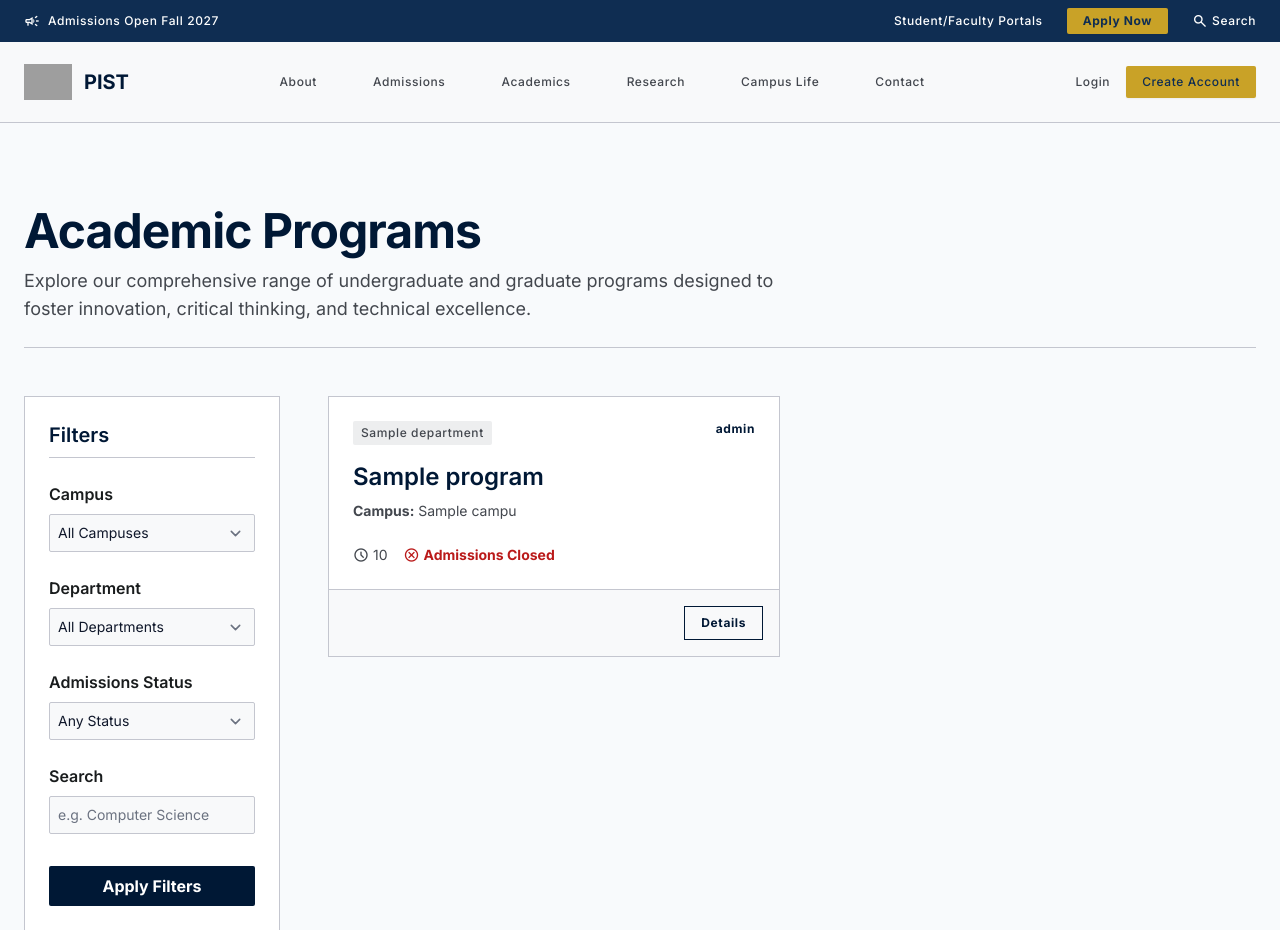
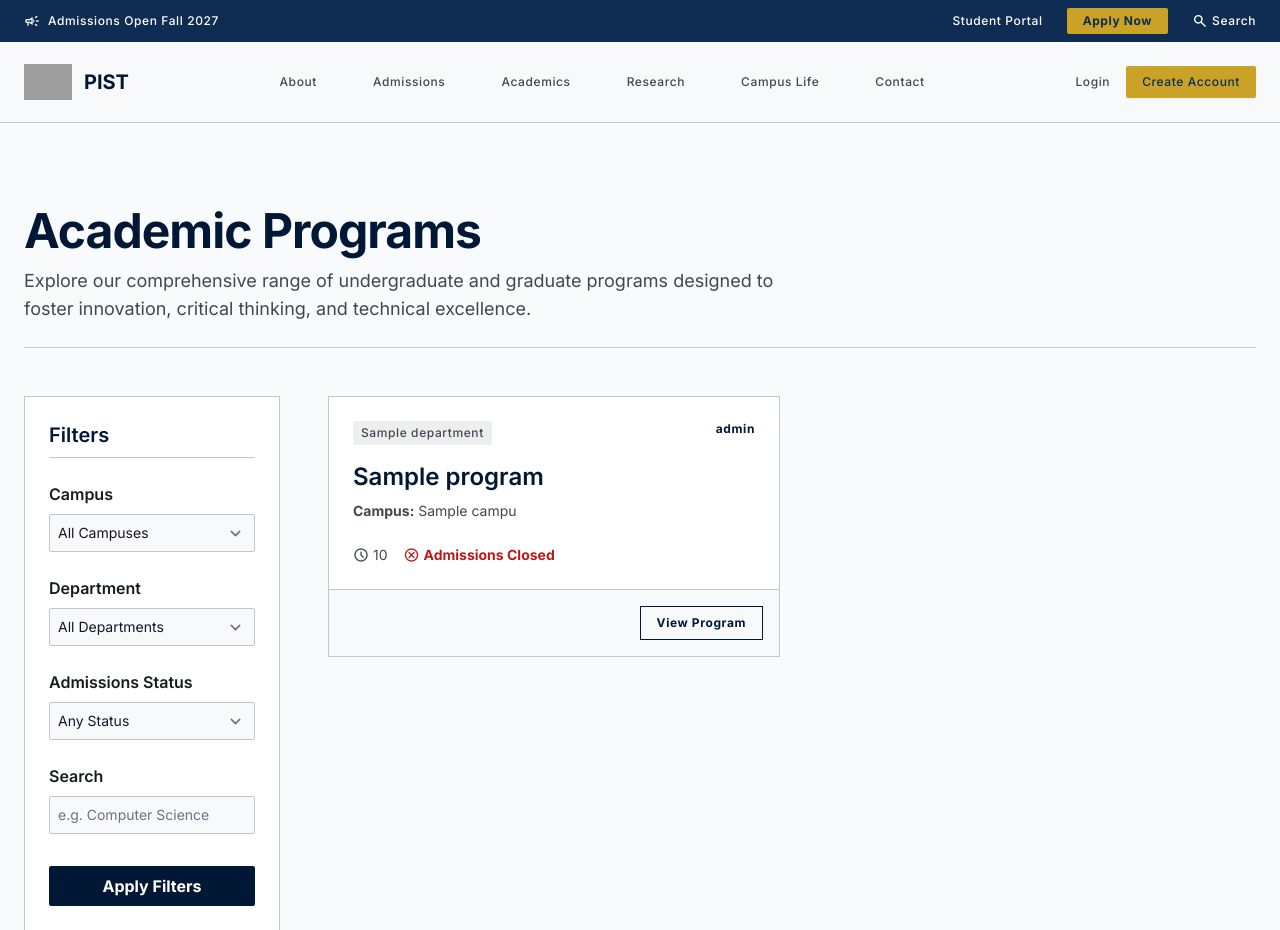
Before and after one commit to hassraza/Pakistan-Institute-of-Science-and-Technology-PIST-, a Django app: template backend/admissions/templates/admissions/programs.html in a window 1280 px wide. Shown: the top 930 px of the page. Run offline with Django 5.2, Linux system fonts and the light colour scheme; the template is opened without the code that fills it: most values are stand-ins (such as "Sample title", 1, 10 or a date in 2020); some libraries are stand-ins or nearby versions; grey boxes are pictures that could not be loaded.

```diff
--- a/backend/admissions/templates/admissions/home.html
+++ b/backend/admissions/templates/admissions/home.html
@@ -17,7 +17,7 @@
                         Build the knowledge that moves Pakistan forward.
                     </h1>
 <p class="font-body-lg text-body-lg text-white/90 max-w-2xl leading-relaxed">
-                        Discover a multi-campus academic community dedicated to excellence in science, technology, engineering, healthcare, management, and social sciences.
+                        Top 5 Tech University in Pakistan. Discover a multi-campus academic community dedicated to excellence in science, technology, engineering, healthcare, management, and social sciences.
                     </p>
 <div class="flex flex-wrap gap-4 mt-4">
 <a class="gold-cta px-8 py-4 rounded-sm font-title-md text-title-md shadow-lg hover:brightness-110 transition-all" href="{% url 'admissions:programs' %}">Explore Programs</a>
@@ -108,7 +108,7 @@
   <div class="max-w-container-max mx-auto px-gutter">
     <div class="flex justify-between items-end mb-10">
       <div>
-        <span class="text-secondary font-bold tracking-widest text-[12px] uppercase">Admissions Open — Fall 2026</span>
+        <span class="text-secondary font-bold tracking-widest text-[12px] uppercase">Admissions Open - Fall 2026</span>
         <h2 class="text-3xl font-bold text-primary mt-2">Featured Programs</h2>
       </div>
       <a class="hidden md:block text-secondary font-bold hover:underline flex items-center gap-1" href="{% url 'admissions:programs' %}">Browse All Programs <span class="material-symbols-outlined text-[18px]">arrow_forward</span></a>
--- a/backend/admissions/templates/admissions/programs.html
+++ b/backend/admissions/templates/admissions/programs.html
@@ -92,9 +92,13 @@
               </div>
             </div>
             <div class="bg-surface border-t border-outline-variant p-sm flex flex-col sm:flex-row justify-end gap-sm rounded-b-DEFAULT">
-               <a href="{% url 'admissions:program_detail' program.slug %}" class="text-center text-primary font-label-md text-label-md font-bold px-sm py-xs border border-primary rounded-DEFAULT hover:bg-surface-container-low transition-colors">Details</a>
+               <a href="{% url 'admissions:program_detail' program.slug %}" class="text-center text-primary font-label-md text-label-md font-bold px-sm py-xs border border-primary rounded-DEFAULT hover:bg-surface-container-low transition-colors">View Program</a>
                {% if program.admissions_open %}
-                 <a href="{% url 'students:dashboard' %}" class="text-center bg-tertiary-container text-primary font-label-md text-label-md font-bold px-sm py-xs rounded-DEFAULT hover:bg-tertiary-fixed transition-colors">Apply Now</a>
+                 {% if user.is_authenticated and user.student_profile %}
+                   <a href="{% url 'students:apply_program' program.slug %}" class="text-center bg-tertiary-container text-primary font-label-md text-label-md font-bold px-sm py-xs rounded-DEFAULT hover:bg-tertiary-fixed transition-colors">Apply Now</a>
+                 {% else %}
+                   <a href="{% url 'students:login' %}?next={% url 'students:apply_program' program.slug %}" class="text-center bg-tertiary-container text-primary font-label-md text-label-md font-bold px-sm py-xs rounded-DEFAULT hover:bg-tertiary-fixed transition-colors">Login to Apply</a>
+                 {% endif %}
                {% endif %}
             </div>
           </div>
--- a/backend/students/templates/students/application_review.html
+++ b/backend/students/templates/students/application_review.html
@@ -6,8 +6,8 @@
 
         <div class="mb-8 border-b border-outline-variant pb-6 text-center">
             <span class="material-symbols-outlined text-primary text-[48px] mb-4">fact_check</span>
-            <span class="font-label-md text-label-md text-secondary tracking-widest uppercase mb-1 block">Review Before Submitting</span>
-            <h1 class="font-headline-md text-headline-md text-primary tracking-tight">Check Your Application</h1>
+            <span class="font-label-md text-label-md text-secondary tracking-widest uppercase mb-1 block">Review before submitting</span>
+            <h1 class="font-headline-md text-headline-md text-primary tracking-tight">Check your application</h1>
         </div>
 
         <div class="bg-surface-container-lowest border border-outline-variant rounded-md shadow-sm p-6 md:p-8 mb-8">
--- a/backend/students/templates/students/base_student.html
+++ b/backend/students/templates/students/base_student.html
@@ -134,7 +134,7 @@
         <div class="flex items-center gap-md">
             <a href="{% url 'admissions:home' %}" class="hidden sm:flex items-center gap-1 text-on-primary/80 hover:text-on-primary font-label-md text-label-md uppercase tracking-wider transition-colors">
                 <span class="material-symbols-outlined text-[18px]">public</span>
-                Main Website
+                Back to PIST Website
             </a>
             <div class="w-px h-6 bg-on-primary/20 hidden sm:block"></div>
             {% if user.is_authenticated %}
--- a/backend/students/templates/students/dashboard.html
+++ b/backend/students/templates/students/dashboard.html
@@ -37,7 +37,7 @@
             <div class="flex justify-between items-end mb-6">
                 <div>
                     <span class="font-label-md text-label-md text-secondary tracking-widest uppercase block mb-1">Your Journey</span>
-                    <h2 class="font-title-lg text-title-lg text-primary">Application Progress</h2>
+                    <h2 class="font-title-lg text-title-lg text-primary">Application progress</h2>
                 </div>
                 <span class="font-body-sm text-body-sm text-on-surface-variant font-bold">{{ onboarding_progress|length }} steps</span>
             </div>
@@ -82,7 +82,7 @@
 
             <div class="bg-white border border-outline-variant rounded-md shadow-sm p-6 flex flex-col h-[140px]">
                 <span class="font-label-md text-label-md text-on-surface-variant uppercase tracking-wider block mb-2">Academic Documents</span>
-                <strong class="block font-display-sm text-[32px] font-bold text-primary leading-none mb-auto">{{ uploaded_document_count }} <span class="text-xl text-outline font-normal">/ {{ document_type_count }}</span></strong>
+                <strong class="block font-display-sm text-[32px] font-bold text-primary leading-none mb-auto">{{ uploaded_document_count }} / {{ document_type_count }}</strong>
                 <a class="font-label-md text-label-md text-primary font-bold hover:text-secondary transition-colors uppercase tracking-wider" href="{% url 'students:documents' %}">Manage Documents <span class="material-symbols-outlined text-[12px] align-middle">arrow_forward</span></a>
             </div>
 
@@ -157,7 +157,7 @@
             <a href="{% url 'admissions:programs' %}" class="bg-white border-l-4 border-l-primary border-y border-r border-outline-variant p-4 rounded-md shadow-sm hover:shadow-md transition-shadow group flex items-start gap-3">
                 <span class="material-symbols-outlined text-outline group-hover:text-primary transition-colors mt-0.5">school</span>
                 <div>
-                    <strong class="block font-title-md text-title-md text-primary mb-1">Register for a Program</strong>
+                    <strong class="block font-title-md text-title-md text-primary mb-1">Register for a program</strong>
                     <span class="font-body-sm text-body-sm text-on-surface-variant">Explore available programs and submit an application.</span>
                 </div>
             </a>
--- a/backend/students/templates/students/profile.html
+++ b/backend/students/templates/students/profile.html
@@ -15,7 +15,7 @@
                 <span class="material-symbols-outlined text-[18px]">edit</span> Edit Profile
             </a>
             <a class="bg-surface-container border border-outline-variant text-on-surface font-bold px-6 py-2 rounded-sm hover:bg-surface-variant transition-colors shadow-sm whitespace-nowrap flex items-center gap-2" href="{% url 'students:password_change' %}">
-                <span class="material-symbols-outlined text-[18px]">key</span> Change Password
+                <span class="material-symbols-outlined text-[18px]">key</span> Change password
             </a>
         </div>
     </div>
@@ -60,7 +60,7 @@
                     </div>
                     <div class="border-b border-surface-variant pb-2">
                         <dt class="font-label-md text-label-md text-outline uppercase tracking-wider mb-1">Date of Birth</dt>
-                        <dd class="font-title-md text-title-md text-on-surface">{{ profile.date_of_birth }} <span class="text-on-surface-variant font-body-sm text-body-sm font-normal ml-1">({{ age }} yrs)</span></dd>
+                        <dd class="font-title-md text-title-md text-on-surface">{{ profile.date_of_birth }} <span class="text-on-surface-variant font-body-sm text-body-sm font-normal ml-1">(<span>{{ age }}</span> yrs)</span></dd>
                     </div>
                     <div class="border-b border-surface-variant pb-2">
                         <dt class="font-label-md text-label-md text-outline uppercase tracking-wider mb-1">Phone</dt>
@@ -96,7 +96,7 @@
                     </div>
                     <div class="border-b border-surface-variant pb-2">
                         <dt class="font-label-md text-label-md text-outline uppercase tracking-wider mb-1">Password</dt>
-                        <dd class="font-title-md text-title-md text-on-surface"><a class="text-primary hover:text-secondary hover:underline transition-colors" href="{% url 'students:password_change' %}">Change Password</a></dd>
+                        <dd class="font-title-md text-title-md text-on-surface"><a class="text-primary hover:text-secondary hover:underline transition-colors" href="{% url 'students:password_change' %}">Change password</a></dd>
                     </div>
                 </dl>
             </article>
--- a/backend/students/templates/students/register.html
+++ b/backend/students/templates/students/register.html
@@ -71,7 +71,7 @@
 </div>
 {% endblock %}
 {% block extra_js %}
-<script>
+<script id="password-toggle">
     // Style Django generated form fields to match Tailwind design
     document.addEventListener('DOMContentLoaded', function() {
         const inputs = document.querySelectorAll('input[type="text"], input[type="email"], input[type="password"]');
--- a/backend/templates/partials/navbar.html
+++ b/backend/templates/partials/navbar.html
@@ -6,7 +6,7 @@
       <span>Admissions Open Fall 2027</span>
     </div>
     <div class="flex items-center gap-6">
-      <a class="hover:underline transition-all" href="{% url 'students:dashboard' %}">Student/Faculty Portals</a>
+      <a class="hover:underline transition-all" href="{% url 'students:dashboard' %}">Student Portal</a>
       <a class="gold-cta px-4 py-1 rounded font-bold hover:brightness-110 transition-all shadow-sm" href="{% url 'admissions:programs' %}">Apply Now</a>
       <div class="flex items-center gap-1 cursor-pointer hover:opacity-80">
         <span class="material-symbols-outlined text-[16px]">search</span>
```
